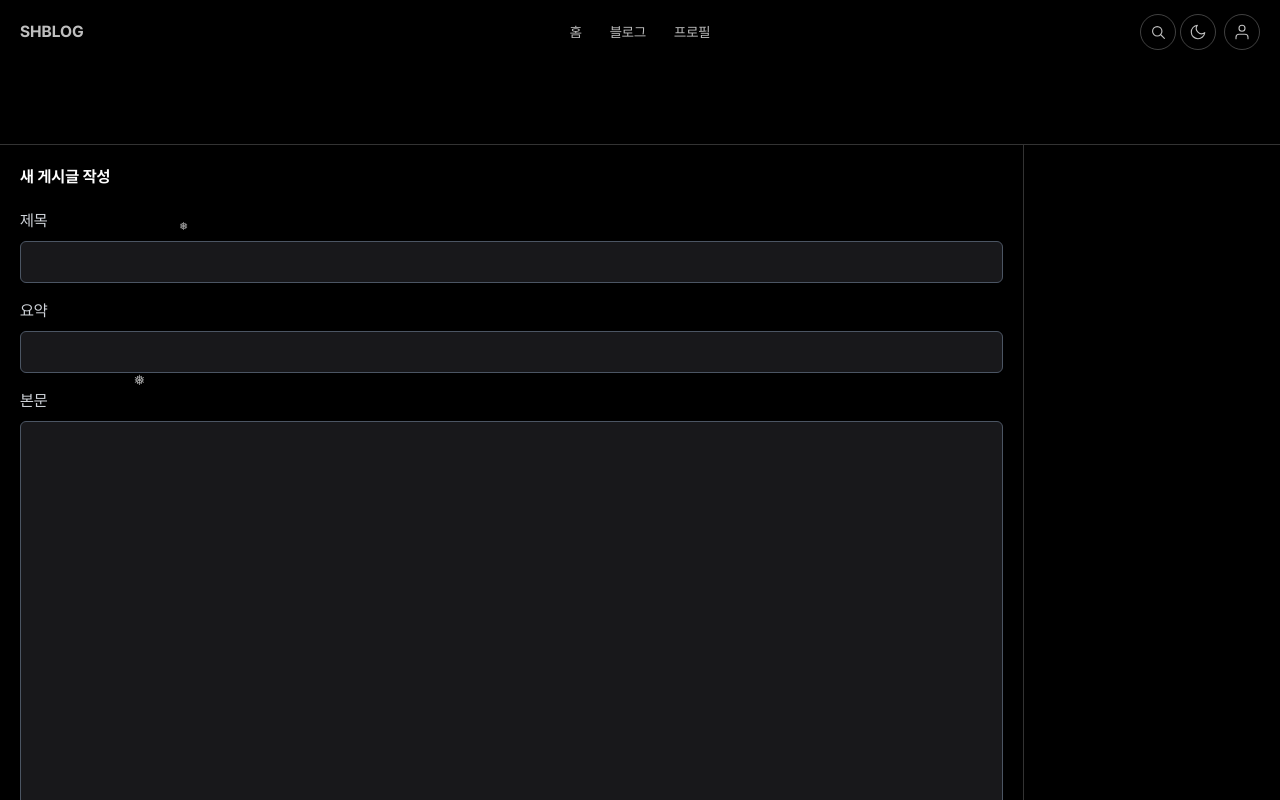
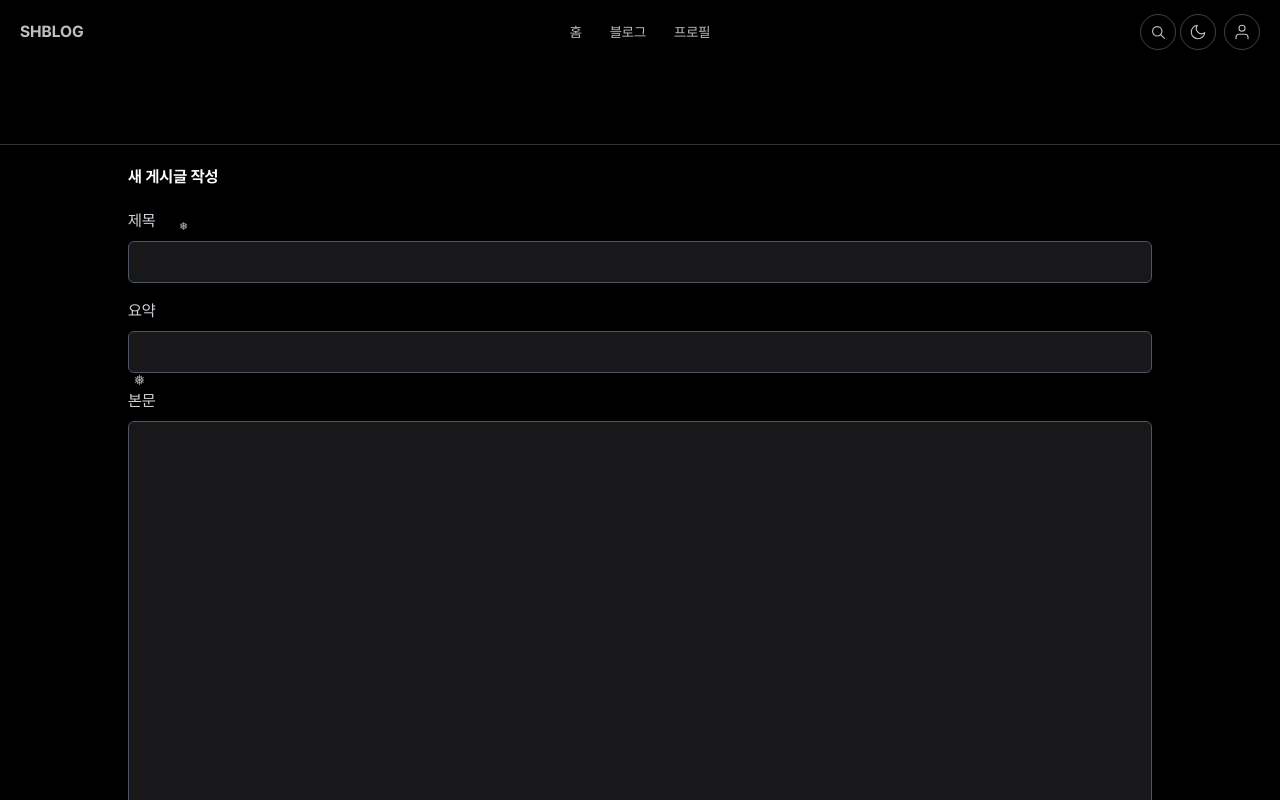
Before and after one commit to ysh73900/SHBLOG-client, a React (Vite) app: page /write in a window 1280 px wide. Shown: the top 800 px of the page. Built offline with nearby package versions, Linux system fonts and the light colour scheme.

Commit message:
♻️ Refactor: 불필요한 useState 제거

```diff
--- a/src/pages/PostWritePage/PostWritePage.jsx
+++ b/src/pages/PostWritePage/PostWritePage.jsx
@@ -18,7 +18,6 @@
   const [isDraft, setIsDraft] = useState(false);
 
   const [status, setStatus] = useState("idle");
-  const [error, setError] = useState(null);
 
   const handleSubmit = async (e) => {
     e.preventDefault();
@@ -42,7 +41,6 @@
 
     try {
       setStatus("loading");
-      setError(null);
 
       await dispatch(createPost(postData));
 
@@ -50,7 +48,6 @@
       navigate(`/blog`);
     } catch (err) {
       console.error("Failed to save the post: ", err);
-      setError(err.message || "글 작성에 실패했습니다.");
       setStatus("idle");
     }
   };
@@ -59,7 +56,7 @@
     <>
       <div className="pt-36" />
       <div className="pb-5 border-t dark:border-white/20 flex animate-swoop-up">
-        <div className="w-4/5 border-r border-black/15 dark:border-white/20 px-5 ">
+        <div className="w-full border-black/15 dark:border-white/20 px-5 ">
           <div className="w-full h-full mx-auto max-w-screen-lg pt-5">
             <div className="flex justify-between">
               <div className="page-heading show mb-5">새 게시글 작성</div>
@@ -151,7 +148,7 @@
               <div className="flex items-end justify-end">
                 <button
                   type="submit"
-                  className=" px-6 py-2 text-white bg-emerald-500 rounded-lg hover:hover:bg-emerald-600 transition-colors"
+                  className="px-6 py-2 text-white bg-emerald-500 rounded-lg hover:hover:bg-emerald-600 transition-colors"
                 >
                   글 발행하기
                 </button>
```
